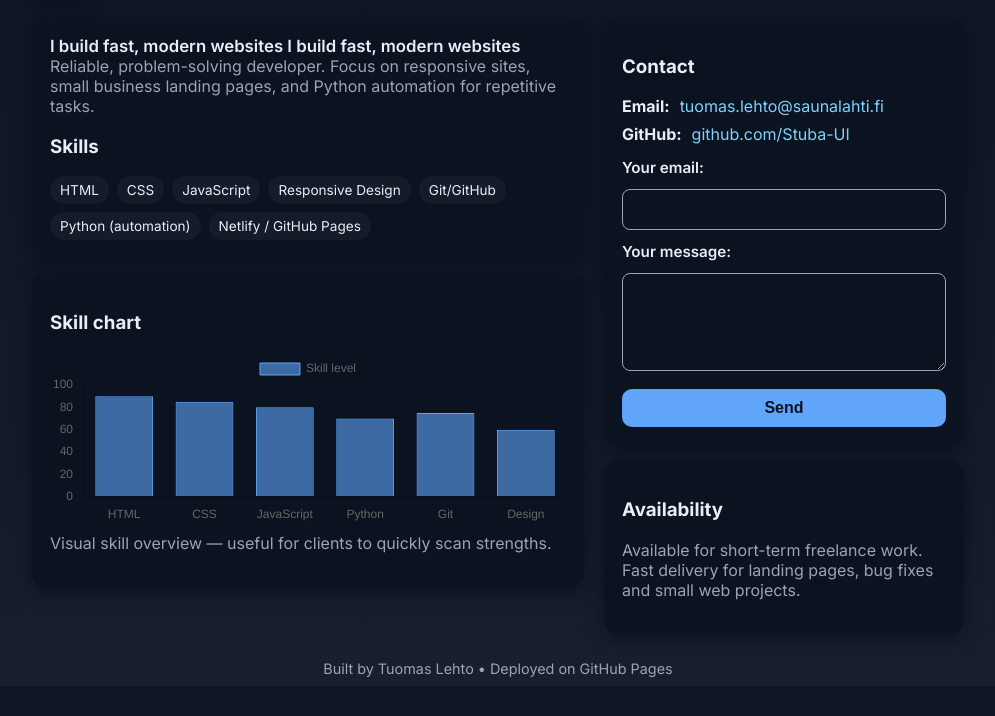
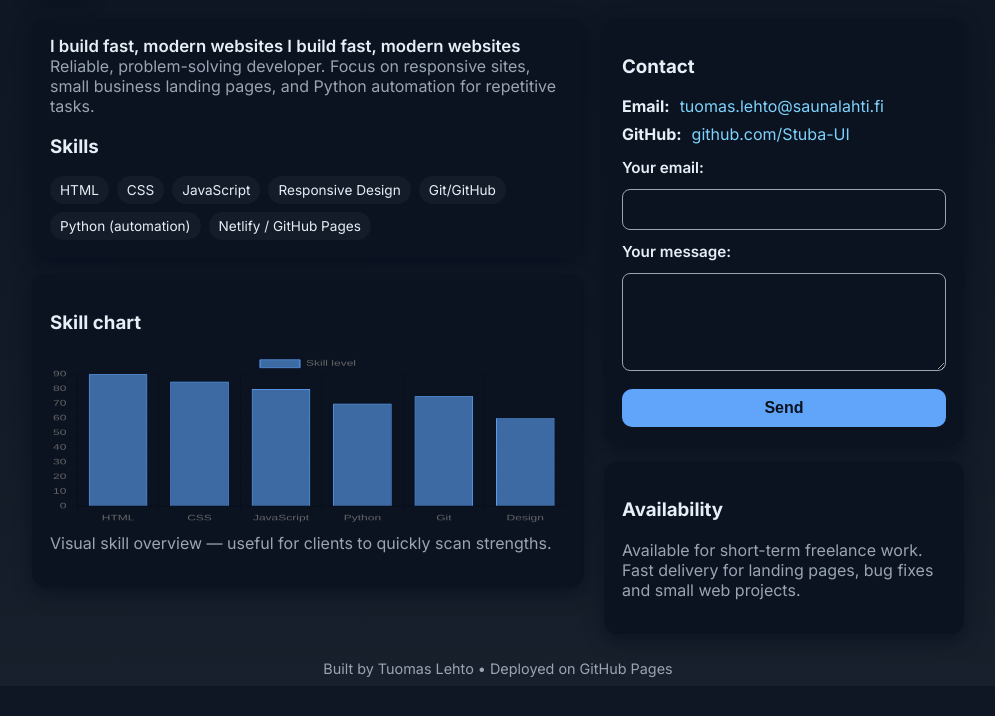
Before and after one commit to Stuba-UI/Webdev-portfolio, a plain HTML site: page index.html in a window 1280 px wide. Shown: the part 114-830 px from the top of the page, without its empty margins (142-1137 px from the left). Drawn offline with nearby package versions, Linux system fonts and the light colour scheme.

Commit message:
Some update

```diff
--- a/StyleSheet1.css
+++ b/StyleSheet1.css
@@ -240,9 +240,12 @@ main {
 }
 
 .skill-chart {
-    height: 200px;
+    width: 100% !important;
     max-width: 100%;
+    height: auto !important;
+    aspect-ratio: 3 / 1; /* adjust ratio as needed */
 }
+
 
 /* 🌐 CONTACT FORM */
 .contact-form {
--- a/index.html
+++ b/index.html
@@ -65,7 +65,7 @@
 
                     <div class="card chart-panel reveal" data-delay="200" style="margin-top:16px">
                         <h3 data-en="Skill chart" data-fi="Taitokaavio">Skill chart</h3>
-                        <canvas id="skillChart" class="skill-chart" width="600" height="200"></canvas>
+                        <canvas id="skillChart" class="skill-chart"></canvas>
                         <p class="muted" style="margin-top:8px"
                            data-en="Visual skill overview — useful for clients to quickly scan strengths."
                            data-fi="Visuaalinen taitojen yhteenveto — hyödyllinen asiakkaille nopeaan arvioon.">
```
